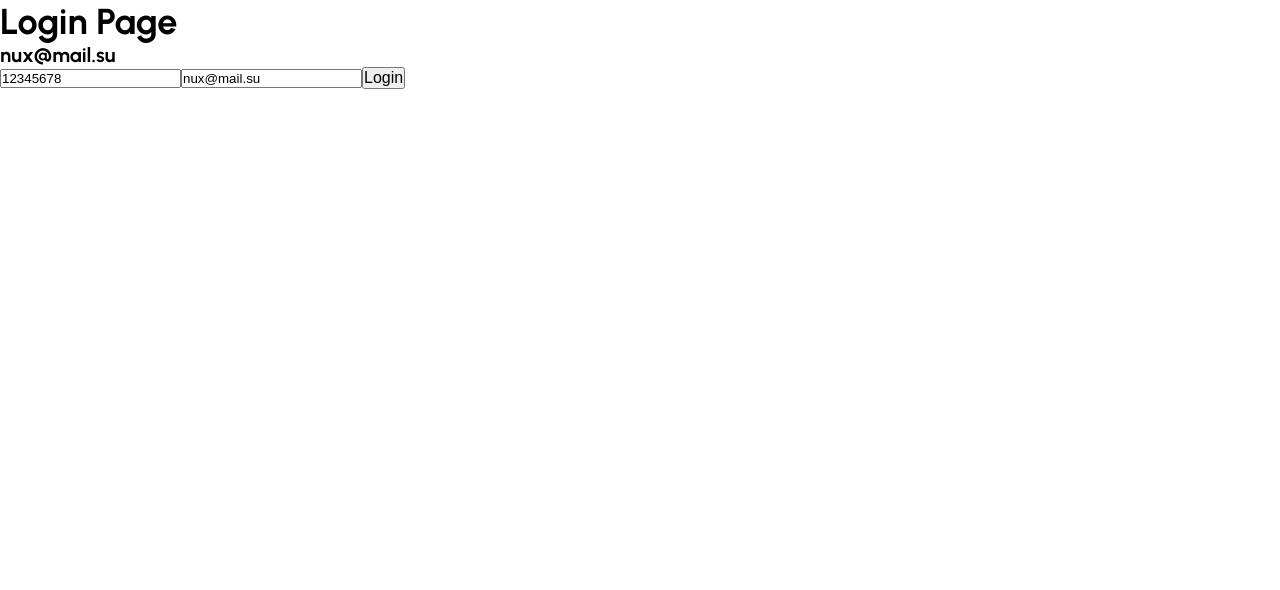
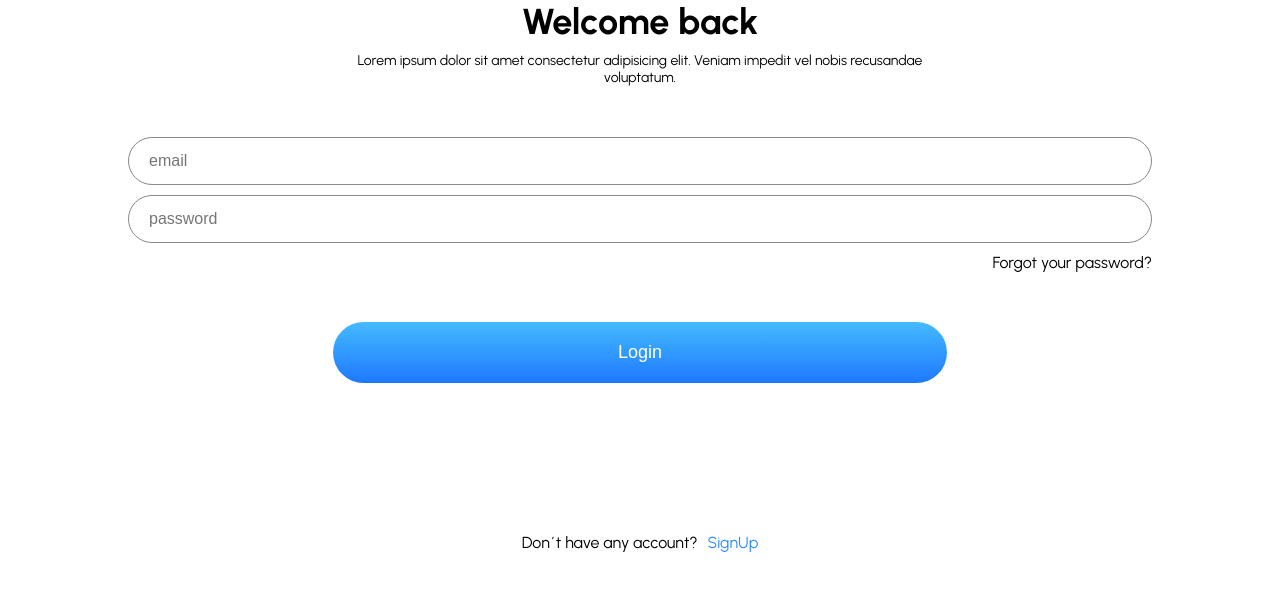
Before and after one commit to arthurrroth/finco, a React (Vite) app in the folder root/client/: page /login in a window 1280 px wide. Shown: the top 590 px of the page. Built offline with nearby package versions, Linux system fonts and the light colour scheme.

Commit message:
updated backend and frontend

```diff
--- a/root/client/src/components/Header/Header.jsx
+++ b/root/client/src/components/Header/Header.jsx
@@ -102,7 +102,8 @@ const Header = ({
   }, [findedCard])
 
   //! handle select card
-  const handleSelectCard = async (id) => {
+  const handleSelectCard = async (event, id) => {
+    event.preventDefault();
     console.log("Handle Select:", { id });
     const setFalse = { value: false };
     const setTrue = { value: true };
@@ -111,8 +112,9 @@ const Header = ({
 
     try {
       cards.map(async (card) => {
-        console.log(card.cardTitle);
         if (card.selected == true) {
+          console.log("Currently Selected card: ", card.cardTitle);
+
           await axios.put(`/finco/cards/${card.cardNumber}/update/selected`, setFalse);
         };
       });
@@ -174,7 +176,7 @@ const Header = ({
                         <div className="navCard-list" key={card.cardNumber}>
                           <div
                             className="icon-creditCard"
-                            onClick={() => handleSelectCard(card.cardNumber)}>
+                            onClick={(e) => handleSelectCard(e, card.cardNumber)}>
                             <img
                               className="creditCard-mini"
                               src={creditCard}
--- a/root/client/src/pages/Home/Home.jsx
+++ b/root/client/src/pages/Home/Home.jsx
@@ -32,7 +32,7 @@ const Home = () => {
   const [income, setIncome] = useState(0);
   const [expenses, setExpenses] = useState(0);
   const [transactions, setTransactions] = useState([]);
-  const [limit, setLimit] = useState(null);
+  const [limit, setLimit] = useState(0);
   const [editLimit, setEditLimit] = useState(false);
   const [cards, setCards] = useState([]);
 
@@ -69,7 +69,9 @@ const Home = () => {
   };
 
   //! set spendingLimit on card
-  const handleSaveLimit = async () => {
+  const handleSaveLimit = async (e) => {
+    e.preventDefault();
+    console.log({ limit })
     const newLimit = { spendingLimit: limit };
     await axios.put(`/finco/cards/${selectedCard}/update/spendingLimit`, newLimit);
     setEditLimit(false);
@@ -140,7 +142,6 @@ const Home = () => {
               type="number"
               value={limit}
               onChange={(e) => setLimit(e.target.value)}
-              placeholder="€"
             />
           ) : (
             <h3>{limit} €</h3>
--- a/root/client/src/pages/Login/Login.jsx
+++ b/root/client/src/pages/Login/Login.jsx
@@ -1,12 +1,12 @@
-import { useNavigate } from "react-router-dom";
+import { NavLink, useNavigate } from "react-router-dom";
 import "./Login.css";
 import { useState } from "react";
 import axios from "axios";
 
 const Login = () => {
   const nav = useNavigate();
-  const [email, setEmail] = useState("nux@mail.su");
-  const [password, setPassword] = useState('12345678');
+  const [email, setEmail] = useState("");
+  const [password, setPassword] = useState("");
 
   const handleSubmit = async (e) => {
     e.preventDefault();
@@ -30,27 +30,54 @@ const Login = () => {
 
   };
 
+  const handleForgotPasswort = async () => {
+
+  };
 
   return (
-    <div>
-      <h1>Login Page</h1>
-      <h3>{email}</h3>
+    <>
+      <main className="login-main">
+        <div className="login-header">
+          <h1>Welcome back</h1>
+          <p>
+            Lorem ipsum dolor sit amet consectetur adipisicing elit. Veniam
+            impedit vel nobis recusandae voluptatum.
+          </p>
+        </div>
 
-      <form onSubmit={handleSubmit}>
+        <form onSubmit={handleSubmit} className="login-form">
+          <section>
+            <input
+              value={email}
+              type="email"
+              className="login-input"
+              onChange={(e) => setEmail(e.target.value)}
+              placeholder="email"
+            />
             <input
               value={password}
+              type="password"
+              className="login-input"
               onChange={(e) => setPassword(e.target.value)}
               placeholder="password"
             />
-        <input
-          value={email}
-          onChange={(e) => setEmail(e.target.value)}
-          placeholder="email"
-        />
-        <button type="submit">Login</button>
+            <div onClick={handleForgotPasswort} className="forgotPassword-link">
+              Forgot your password?
+            </div>
+          </section>
+          <button type="submit" className="blueBtn">
+            Login
+          </button>
         </form>
-
-    </div>);
+        <div className="dontHaveAccount-link">
+          <p>Don´t have any account?</p>
+          <NavLink to="/signup" className="signUp-link">
+            SignUp
+          </NavLink>
+        </div>
+      </main>
+    </>
+  )
 };
 
 export default Login;
--- a/root/client/src/pages/MyWallet/MyWallet.jsx
+++ b/root/client/src/pages/MyWallet/MyWallet.jsx
@@ -88,7 +88,7 @@ const MyWallet = () => {
       <main className="myWallet-main">
         <ul className="cardsList">
           {cards?.map((card) => (
-            <li key={card._id} className="card-block">
+            <li key={card.cardNumber} className="card-block">
               <OneCard cards={cards} card={card} setRefresh={setRefresh} />
             </li>
           ))}
--- a/root/client/src/pages/NewCard/NewCard.jsx
+++ b/root/client/src/pages/NewCard/NewCard.jsx
@@ -9,6 +9,7 @@ import axios from "axios";
 import Nav from "../../components/Nav/Nav";
 import Header from "../../components/Header/Header";
 import CardDesign from "../../components/CardDesign/CardDesign";
+import { checkAuthentication } from "../../utils/authUtils";
 
 const NewCard = () => {
   const [cardTitle, setCardTitle] = useState("");
@@ -22,13 +23,29 @@ const NewCard = () => {
   //! create new card
   const handleCreate = async (e) => {
     e.preventDefault();
+    const userRes = await checkAuthentication();
+    const user = userRes.user.data;
+
+    const reqBody = {
+      id: user._id
+    };
+    if (!reqBody.id) {
+      return null
+    };
+    console.log({ reqBody })
+    const response = await axios.post('/auth-api/users/acc', reqBody);
+    const userAcc = response.data;
+
     const newCard = {
       cardNumber,
       cardTitle,
       cardDescription,
       cardDesign: designColor,
+      spendingLimit: 0,
+      selected: false
     };
-    const res = await axios.post("/api/wallet/cards/newcard", newCard);
+
+    await axios.post(`/finco/cards/create/${userAcc._id}`, newCard);
 
     setCardTitle("");
     setCardNumber("");
```
Also changed, not shown: 1 other file (tests, documents, lock files or other folders). Lines whose indentation alone changed are shown as unchanged.
